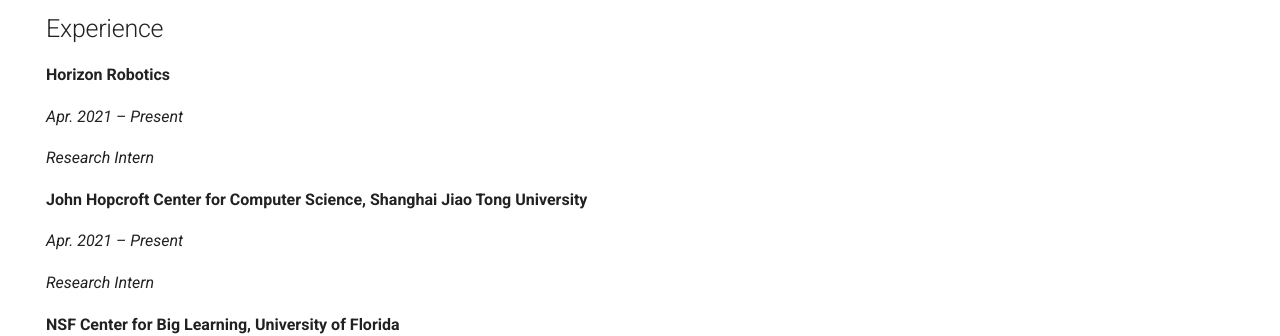
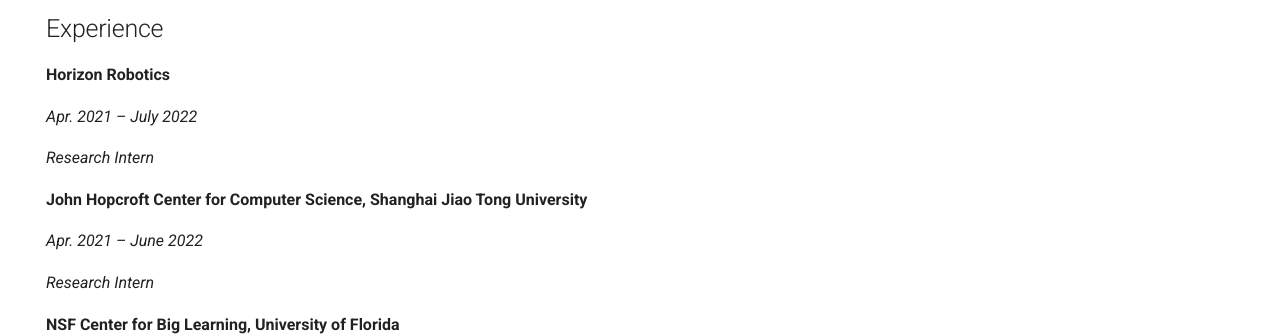
Before and after one commit to xichenpan/xichenpan.github.io, an MkDocs documentation site: the page built from docs/index.md, in a window 1280 px wide and 900 px high, scrolled down 1489 px. Shown: the part 391-727 px from the top of the window. Built offline with MkDocs 1.6.1 and Material for MkDocs 9.7.7, drawn with Linux system fonts in a browser that asks for light colours.

Commit message:
Update index.md

```diff
--- a/docs/index.md
+++ b/docs/index.md
@@ -72,13 +72,13 @@
 ## Experience
 **Horizon Robotics**
 
-*Apr. 2021 – Present*
+*Apr. 2021 – July 2022*
 
 *Research Intern*
 
 **John Hopcroft Center for Computer Science, Shanghai Jiao Tong University**
 
-*Apr. 2021 – Present*
+*Apr. 2021 – June 2022*
 
 *Research Intern*
 
```
